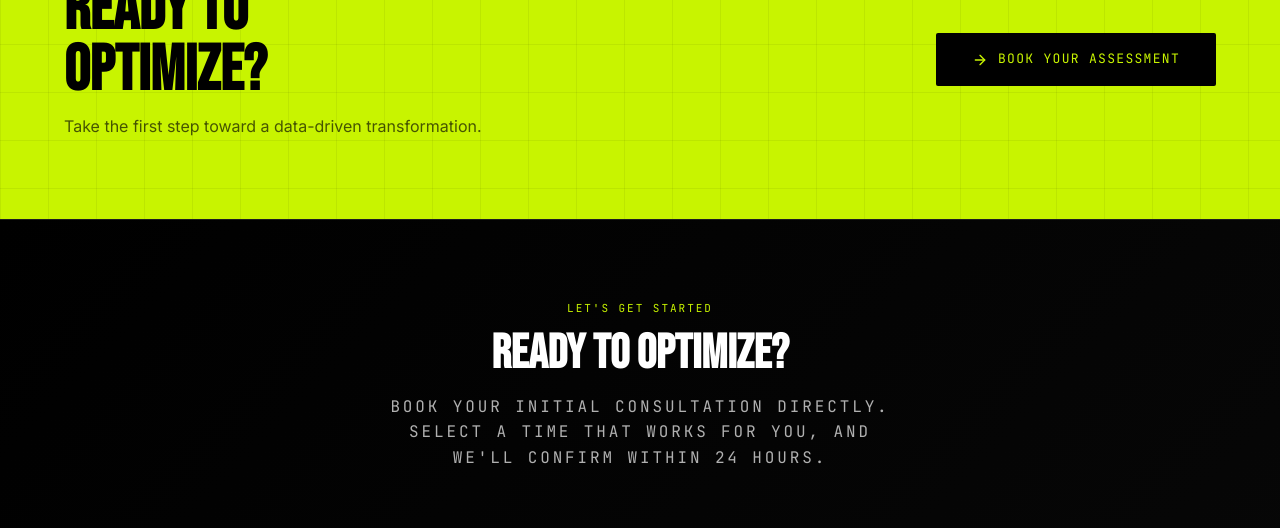
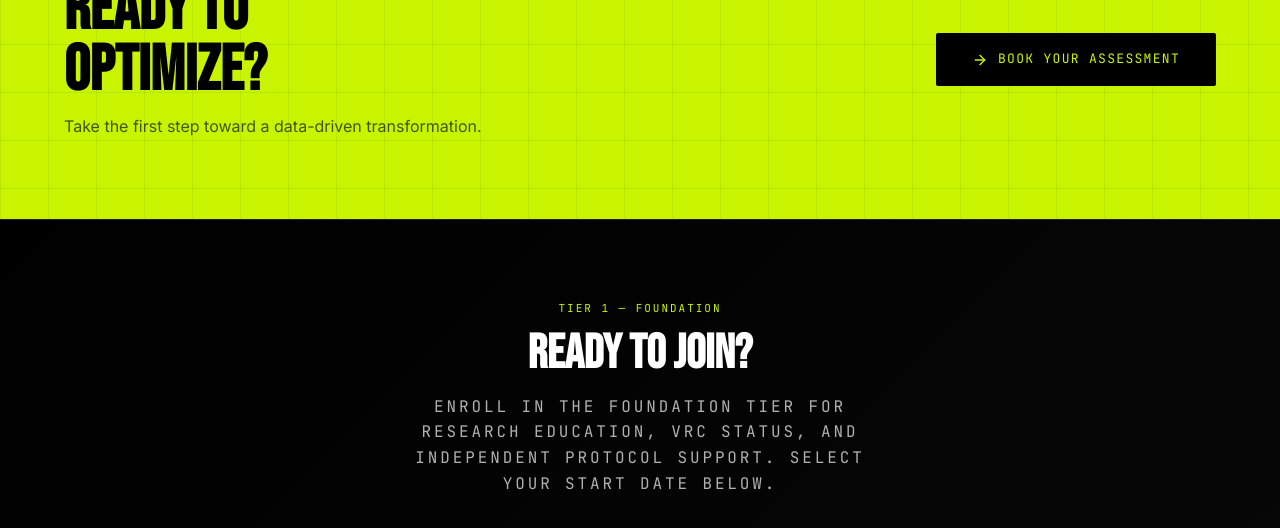
Before and after one commit to ValorPW/valor-performance, a plain HTML site: page index.html in a window 1280 px wide. Shown: the part 5832-6360 px from the top of the page. Drawn offline with nearby package versions, Linux system fonts and the light colour scheme; a script that the page names is missing.

Commit message:
Update: Booking widget now shows TIER 1 FOUNDATION membership enrollment only

```diff
--- a/index.html
+++ b/index.html
@@ -1632,12 +1632,12 @@
 <section class="cta-form-section" id="booking">
  <div class="cta-form-container">
  <div class="cta-form-header">
- <p class="label">Let's Get Started</p>
- <h2>Ready to Optimize?</h2>
- <p class="subtitle">Book your initial consultation directly. Select a time that works for you, and we'll confirm within 24 hours.</p>
- </div>
-
- <!-- Practice Better Booking Widget: start -->
+ <p class="label">Tier 1 — Foundation</p>
+ <h2>Ready to Join?</h2>
+ <p class="subtitle">Enroll in the Foundation tier for research education, VRC status, and independent protocol support. Select your start date below.</p>
+ </div>
+
+ <!-- Practice Better Booking Widget: TIER 1 FOUNDATION ONLY -->
  <style>
  .better-inline-booking-widget{
  position:relative;
@@ -1652,9 +1652,9 @@
  height:100%
  }
  </style>
- <div class="better-inline-booking-widget" data-url="https://valorperformancewellness702.practicebetter.io" data-service="6a333b36990c979763d0e3c4" data-hash="6a139282c335980c3e9301e3" data-theme="32a363" data-theme-accent="e74c3c" style="width:100%;max-width:550px;height:800px;margin:0 auto;" data-scrollbar-visible="false"></div>
+ <div class="better-inline-booking-widget" data-url="https://valorperformancewellness702.practicebetter.io" data-package="6a2898029c3537eeae8dc535" data-hash="6a139282c335980c3e9301e3" data-theme="32a363" data-theme-accent="e74c3c" style="width:100%;max-width:550px;height:800px;margin:0 auto;" data-scrollbar-visible="false"></div>
  <script type="text/javascript" src="https://cdn.practicebetter.io/assets/js/booking.widget.js"></script>
- <!-- Practice Better Booking Widget: end -->
+ <!-- Practice Better Booking Widget: TIER 1 FOUNDATION ONLY -->
  </div>
 </section>
 
```
